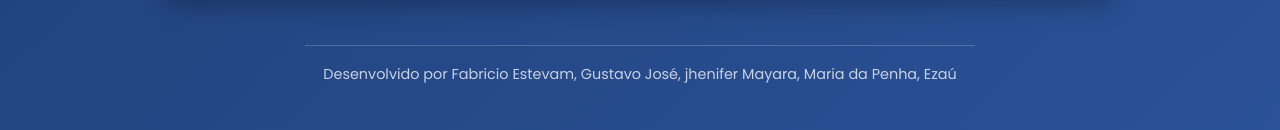
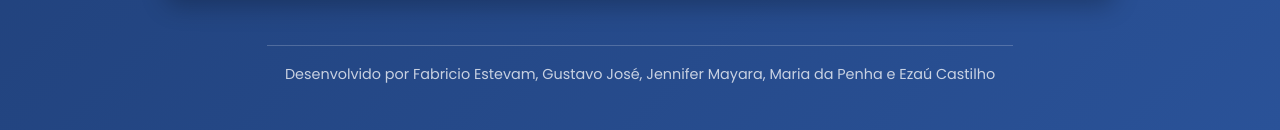
Before and after one commit to fabricioestevam/techinenglish25.2, a plain HTML site: page frontend/index.html in a window 1280 px wide. Shown: the part 709-839 px from the top of the page. Drawn offline with Linux system fonts and the light colour scheme.

Commit message:
Atualizando frontend

```diff
--- a/frontend/index.html
+++ b/frontend/index.html
@@ -62,7 +62,7 @@
   </div>
 
   <footer>
-    <p>Desenvolvido por Fabricio Estevam, Gustavo José, jhenifer Mayara, Maria da Penha, Ezaú</p>
+    <p>Desenvolvido por Fabricio Estevam, Gustavo José, Jennifer Mayara, Maria da Penha e Ezaú Castilho</p>
   </footer>
 
   <!-- JS -->
```
